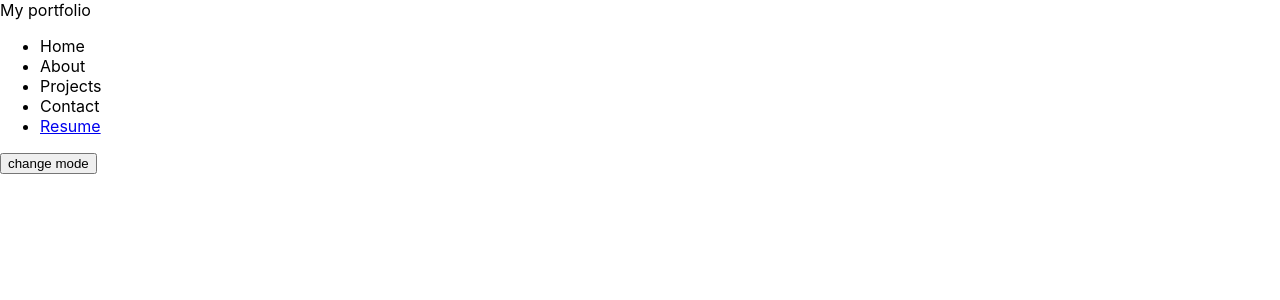
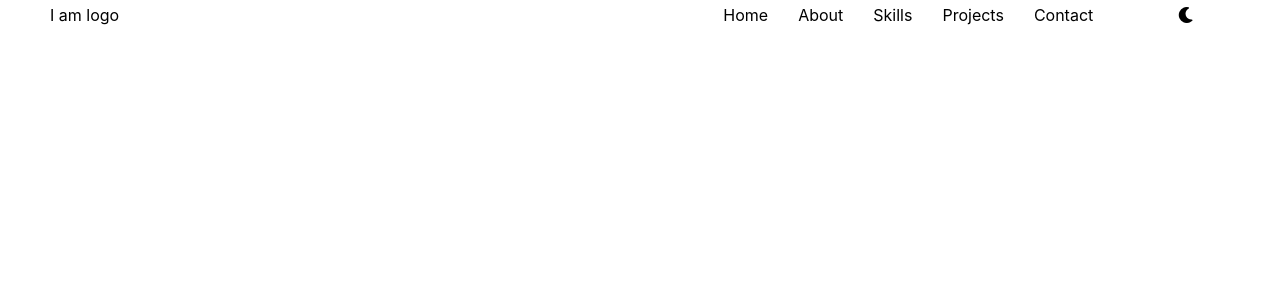
Before and after one commit to Pranav-solanki/Profile, a React (Create React App) app: page / in a window 1280 px wide. Shown: the top 300 px of the page. Built offline with nearby package versions, Linux system fonts and the light colour scheme.

Commit message:
navbar going on

```diff
--- a/public/index.html
+++ b/public/index.html
@@ -25,6 +25,7 @@
       Learn how to configure a non-root public URL by running `npm run build`.
     -->
     <title>React App</title>
+    <link rel="stylesheet" href="https://cdnjs.cloudflare.com/ajax/libs/font-awesome/7.0.1/css/all.min.css">
   </head>
   <body>
     <noscript>You need to enable JavaScript to run this app.</noscript>
--- /dev/null
+++ b/src/components/Body.css
@@ -0,0 +1,7 @@
+*{
+    padding: 0;
+    margin: 0;
+}
+body{
+     position: relative;
+}
--- a/src/components/Navbar.css
+++ b/src/components/Navbar.css
@@ -1,7 +1,32 @@
+.container{
+    display: flex;
+    /* border: 2px solid black; */
+    align-items: center;
+    justify-content: space-around;
+    width: 100vw;
+    margin-top: 5px;
+}
+.right-side{
+    display: flex;
+    /* border: 2px solid purple; */
+    justify-content: space-evenly;
+    width: 50%;
+}
+.logo{
+    width: 50%;
+    position: relative;
+    left: 50px;
+}
+ul{
+    display: flex;
+    /* border: 2px solid red; */
+    gap: 30px;
+}
 li{
+    list-style: none;
     cursor: pointer;
 }
-body.dark-mode {
-background-color: black;
-color: white;
+.mode{
+    right: 0;
+    cursor: pointer;
 }
--- a/src/components/Navbar.js
+++ b/src/components/Navbar.js
@@ -1,35 +1,25 @@
-import { useState } from "react";
+import "./Body.css";
 import "./Navbar.css";
 export default function Navbar() {
-  const [darkmode, setdarkmode] = useState(false);
-  function handleclick(id) {
-    const section = document.getElementById(id);
-    if (section) {
-      section.scrollIntoView({ behavior: "smooth" });
-    }
-  }
-  function togglemode(){
-    document.body.classList.toggle('dark-mode')
-  }
   return (
     <>
-      <nav className="navbar">
-        <div className="navbar-logo">My portfolio</div>
-        <ul>
-          <li onClick={handleclick("home")}>Home</li>
-          <li onClick={handleclick("about")}>About</li>
-          <li onClick={handleclick("project")}>Projects</li>
-          <li onClick={handleclick("contact")}>Contact</li>
-          <li>
-            <a href="/resume.pdf" target="_blank">
-              Resume
-            </a>
-          </li>
-        </ul>
-        <div className="theme">
-          <button onClick={togglemode}>change mode</button>
+      <div className="container">
+        <div className="logo">I am logo</div>
+        <div className="right-side">
+          <div className="headings">
+            <nav>
+              <ul>
+                <li>Home</li>
+                <li>About</li>
+                <li>Skills</li>
+                <li>Projects</li>
+                <li>Contact</li>
+              </ul>
+            </nav>
+          </div>
+          <div className="mode"><i class="fa-solid fa-moon"></i></div>
         </div>
-      </nav>
+      </div>
     </>
   );
 }
```
Also changed, not shown: package.json (line endings or trailing spaces).
